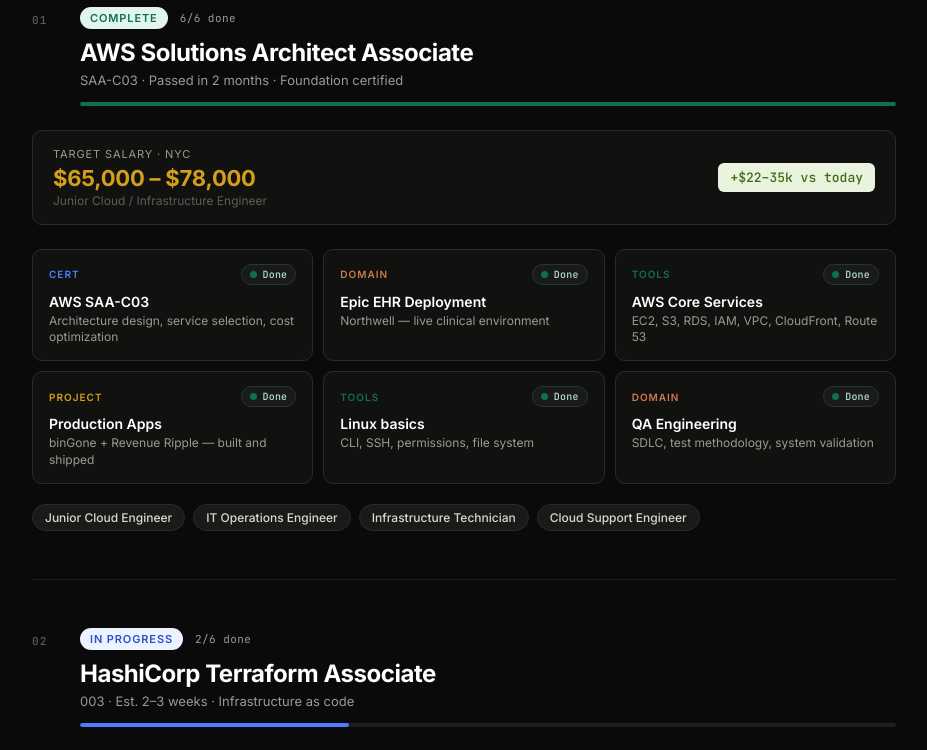
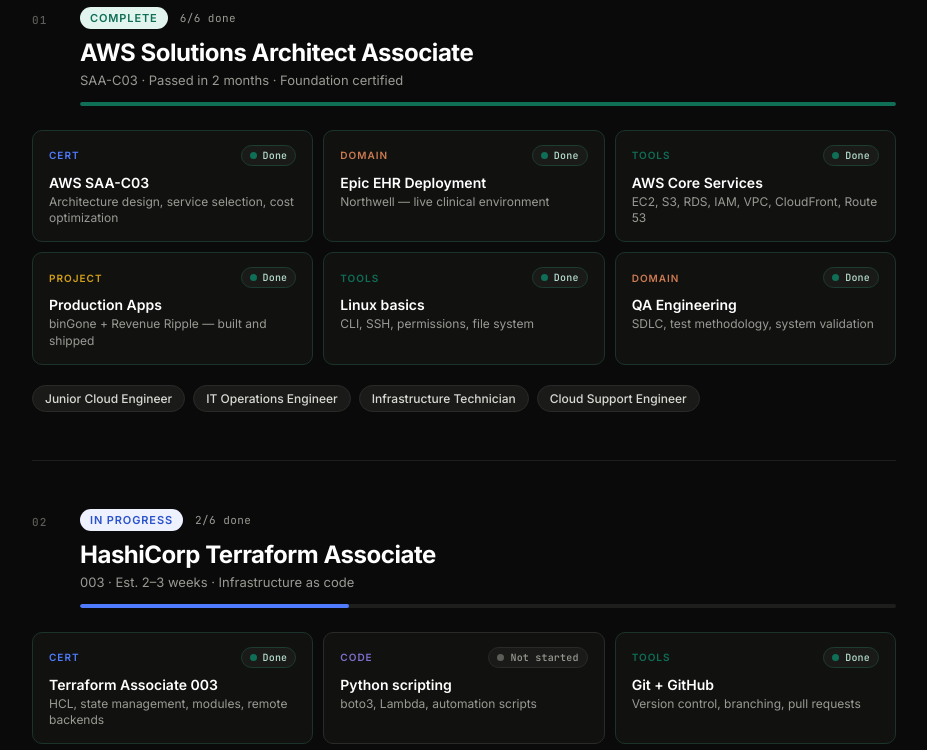
Before and after one commit to nosobasic/cloud-engineer-roadmap, a React (Vite) app in the folder apps/roadmap/: page / in a window 1280 px wide. Shown: the part 980-1730 px from the top of the page, without its empty margins (176-1103 px from the left). Built offline with nearby package versions, Linux system fonts and the light colour scheme.

Commit message:
Polish employer-facing roadmap: Phase.jsx

```diff
--- a/apps/roadmap/src/components/Phase.jsx
+++ b/apps/roadmap/src/components/Phase.jsx
@@ -32,14 +32,6 @@ export default function Phase({
           </div>
         </div>
       </div>
-      <div className="phase-salary">
-        <div>
-          <div className="salary-label">Target salary · NYC</div>
-          <div className="salary-range">{phase.salaryRange}</div>
-          <div className="salary-location">{phase.location}</div>
-        </div>
-        <div className="salary-jump">{phase.jump}</div>
-      </div>
       <div className="skills-grid">
         {phase.skills.map((skill) => (
           <SkillCard
```
